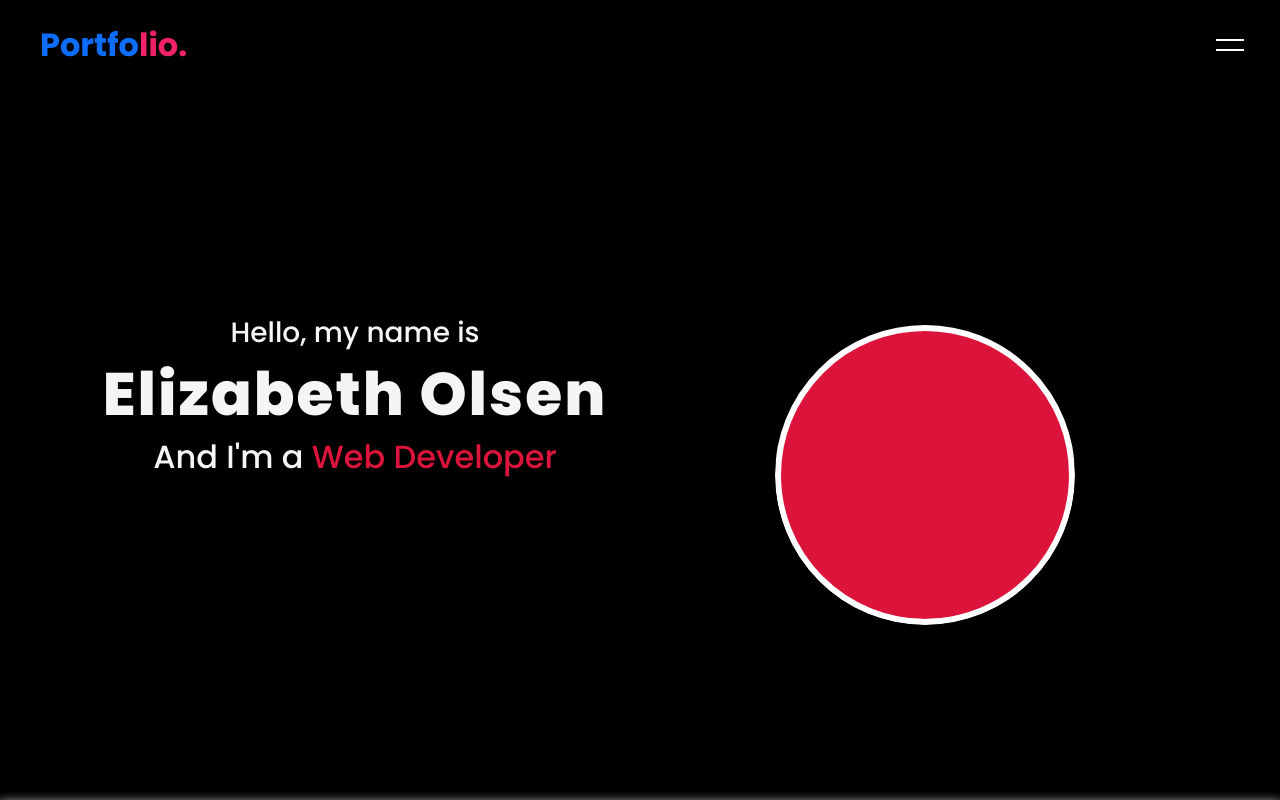
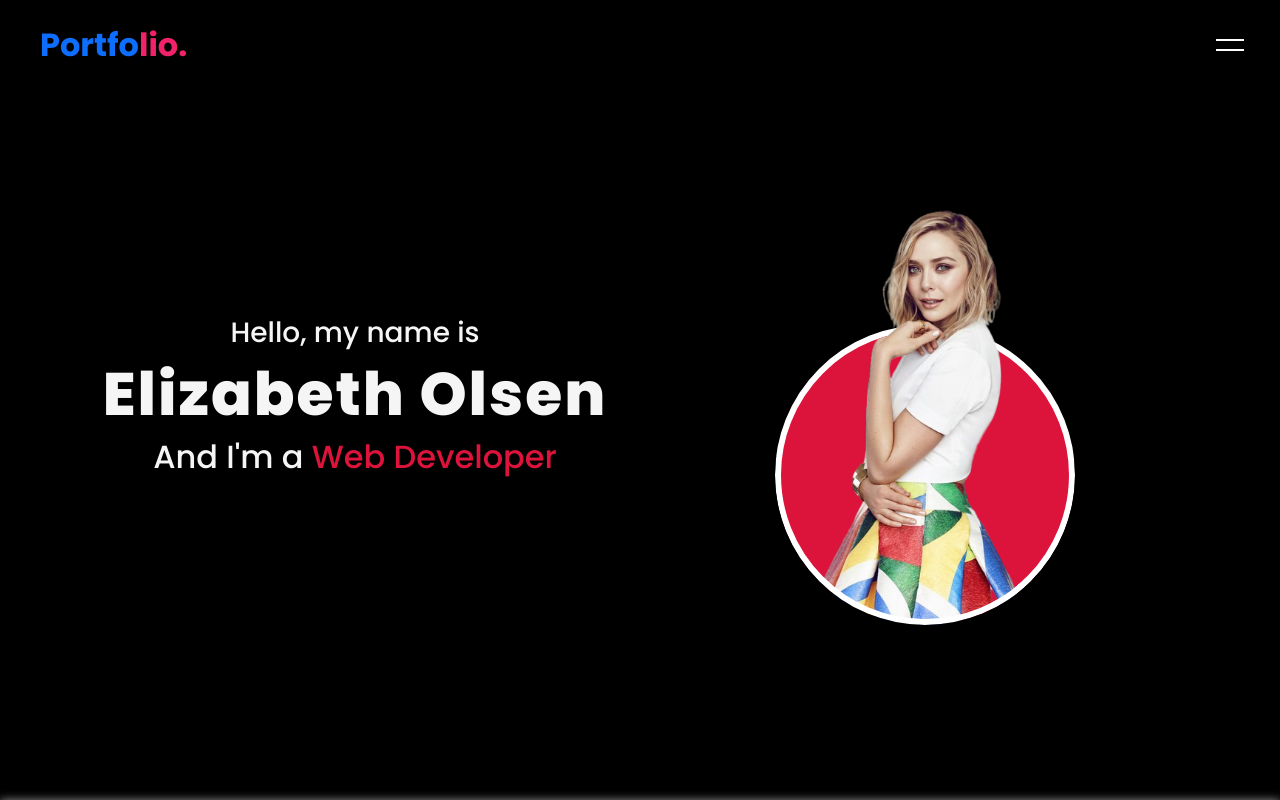
Before and after one commit to Abhinav1326/Personal-Portfolio, a plain HTML site: page index.html in a window 1280 px wide. Shown: the top 800 px of the page. Drawn offline with nearby package versions, Linux system fonts and the light colour scheme; the site is published under a folder, as on GitHub Pages, so addresses that start at the root find nothing; grey boxes are pictures that could not be loaded.

Commit message:
Update index.html
second commit

```diff
--- a/index.html
+++ b/index.html
@@ -62,9 +62,9 @@
                             <div class="cont">
                                 <div class="box">
                                     <div class="circle">
-                                        <img src="/Gallery/img3.png" alt="">
+                                        <img src="Gallery/img3.png" alt="">
                                     </div>
-                                    <img src="/Gallery/img3.png" alt="">
+                                    <img src="Gallery/img3.png" alt="">
                                 </div>
                             </div>
                         </div>
```
